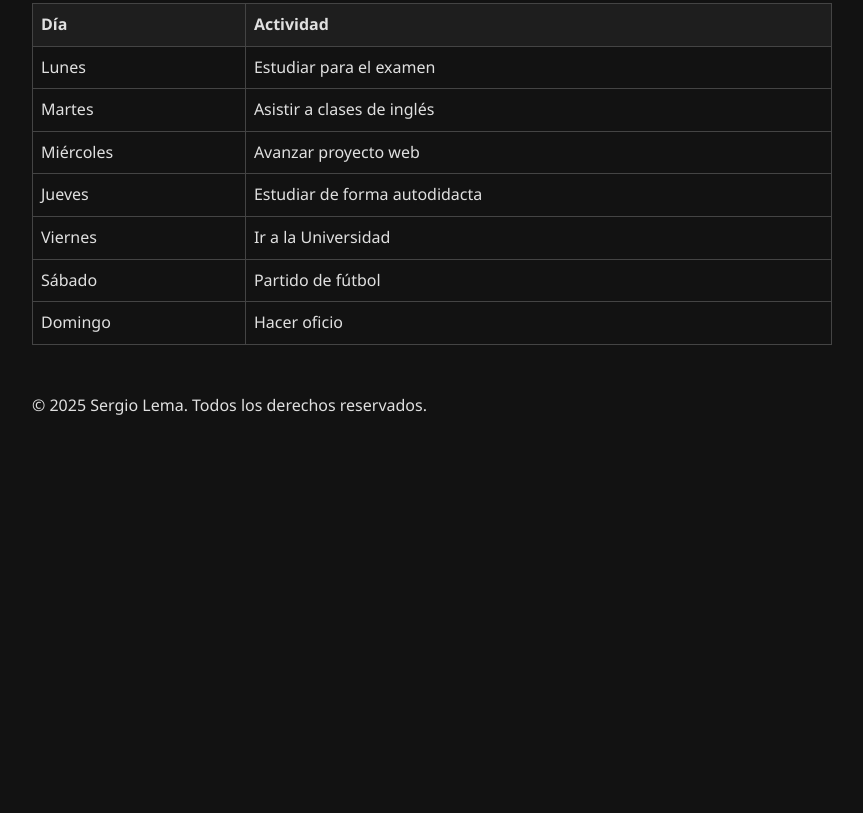
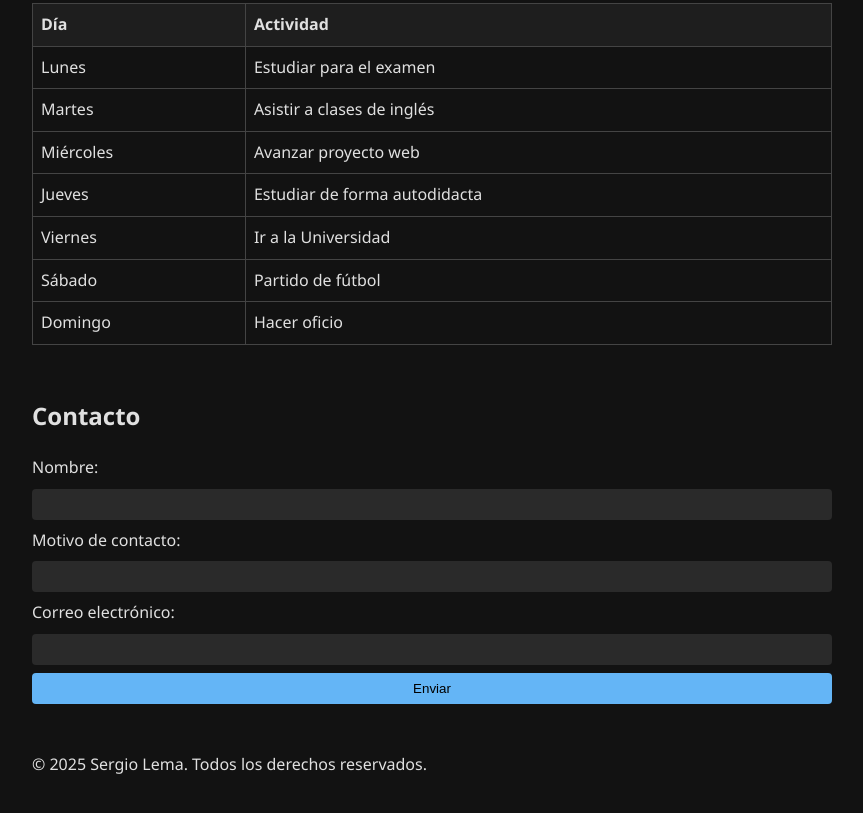
Before and after one commit to serg1oLema/mi-pagina-web, a plain HTML site: page index.html in a window 1280 px wide. Shown: the part 1234-2047 px from the top of the page, without its empty margins (208-1071 px from the left). Before the commit the page ends 1700 px from the top, so only its background shows below. Drawn offline with Linux system fonts and the light colour scheme.

Commit message:
Nuevos cambios, agregando formulario

```diff
--- a/index.html
+++ b/index.html
@@ -87,6 +87,22 @@
         </table>
     </section>
 
+    <section>
+        <h2>Contacto</h2>
+        <form>
+            <label for="nombre">Nombre:</label>
+            <input type="text" id="nombre" name="nombre" required>
+
+            <label for="motivo">Motivo de contacto:</label>
+            <input type="text" id="motivo" name="motivo" required>
+
+            <label for="correo">Correo electrónico:</label>
+            <input type="email" id="correo" name="correo" required>
+
+            <button type="submit">Enviar</button>
+        </form>
+    </section>
+
     <footer>
         <p>&copy; 2025 Sergio Lema. Todos los derechos reservados.</p>
     </footer>
```
